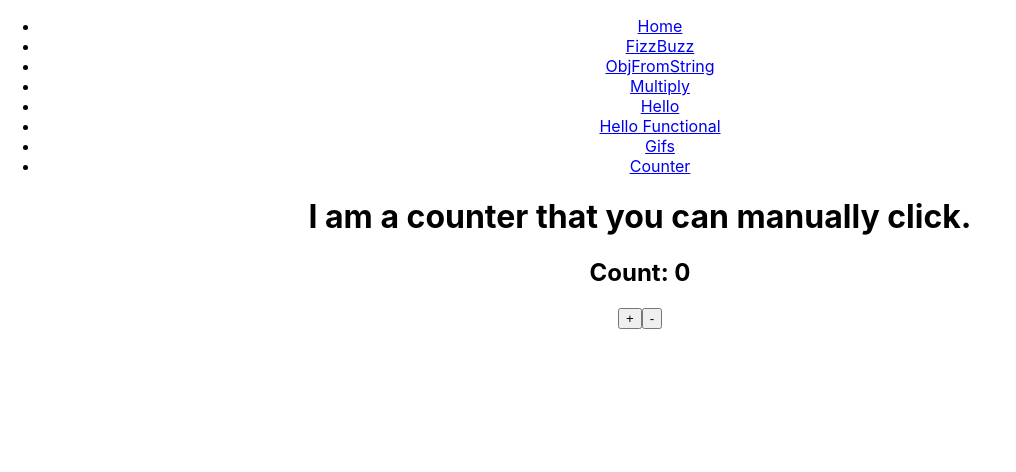
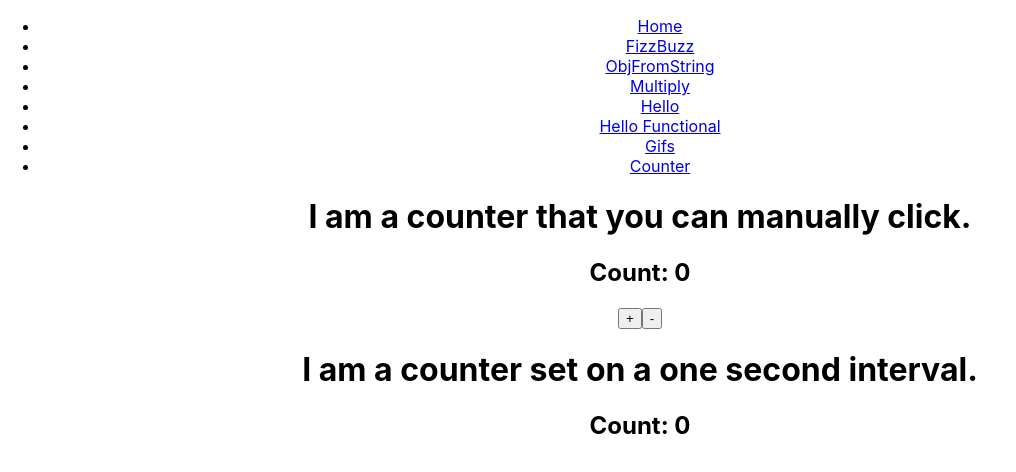
Before and after one commit to MMcClure11/practice-constructor.io, a React (Create React App) app: page /counter in a window 1280 px wide. Shown: the top 472 px of the page, without its empty margins (0-1016 px from the left). Built offline with nearby package versions, Linux system fonts and the light colour scheme.

Commit message:
Add counter for interval

```diff
--- a/src/components/Counter.js
+++ b/src/components/Counter.js
@@ -3,6 +3,7 @@ import React, { useState } from 'react';
 const Counter = () => {
 
   const [count, setCount] = useState(0)
+  const [interval, setInterval] = useState(0)
 
   const increase = () => {
     setCount(prevCount => prevCount + 1)
@@ -20,6 +21,8 @@ const Counter = () => {
       <h2>Count: { count }</h2>
       <button onClick={ increase }>+</button>
       <button onClick={ decrease }>-</button>
+      <h1>I am a counter set on a one second interval.</h1>
+      <h2>Count: { interval }</h2>
     </div>
   )
 }
```
